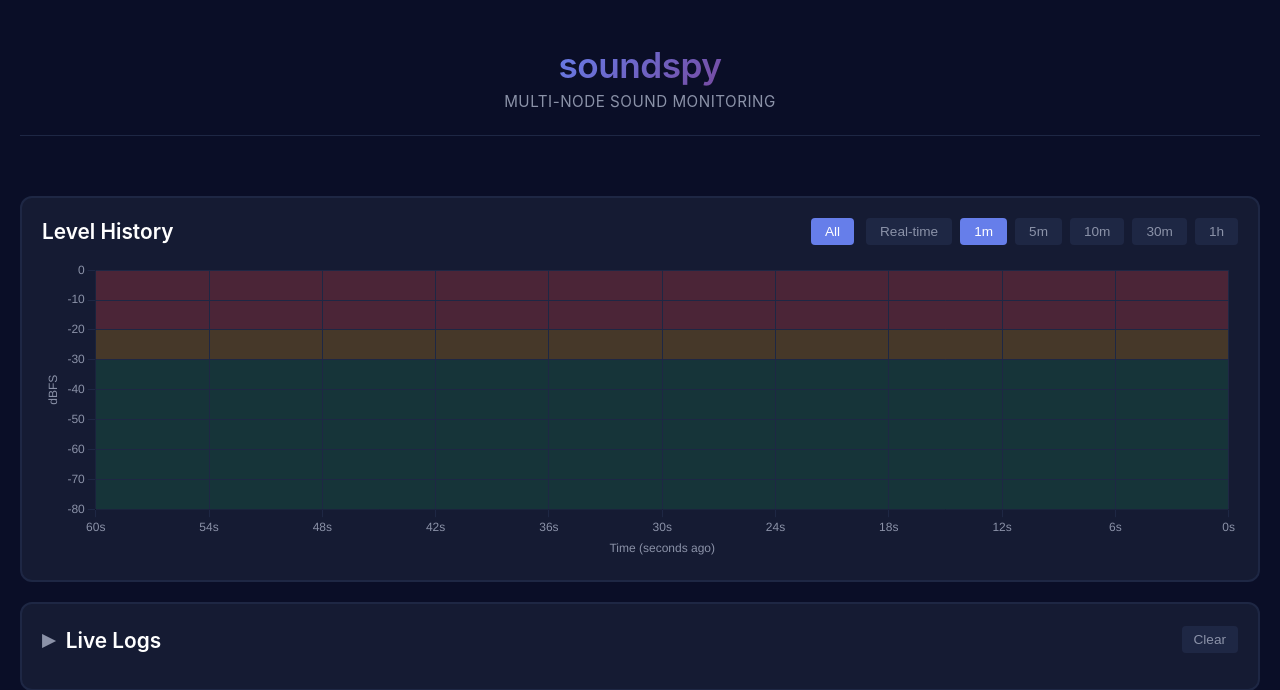
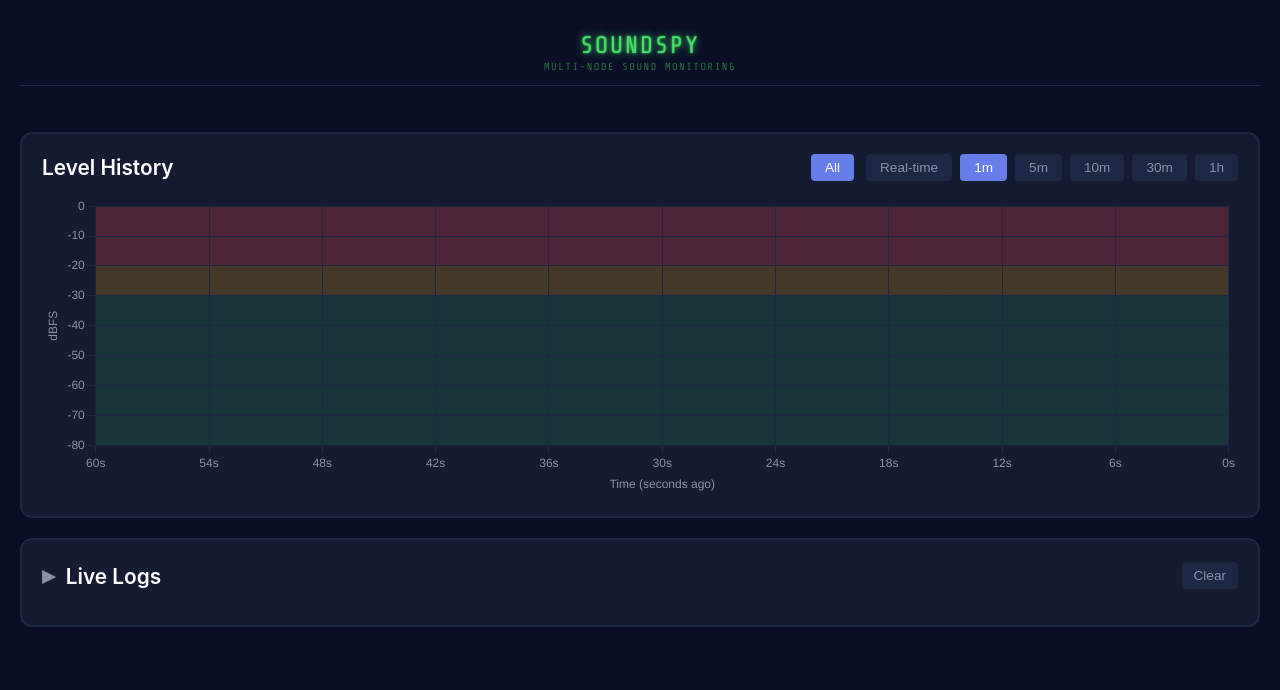
Before and after one commit to rojosinalma/soundspy, a Flask app: page / in a window 1280 px wide. Shown: the top 690 px of the page. Run offline with Flask 3, Linux system fonts and the light colour scheme; parts of the project's set-up code (start-up, migrations or seed data) failed here and were passed over; some libraries are stand-ins or nearby versions.

Commit message:
Dashboard UI polish: header font, inline rename, icon consistency
- Header: Share Tech Mono font with phosphor green glow, compact height
- Node rename: inline contenteditable (no browser prompt)
- Edit button (✎) next to node name, audio indicator moved next to mute btn
- Mute/unmute uses ◁ speaker icon, no emojis
- Online status dot has green glow
- Knob sensitivity increased

```diff
--- a/dashboard/templates/dashboard.html
+++ b/dashboard/templates/dashboard.html
@@ -4,6 +4,7 @@
     <meta charset="UTF-8">
     <meta name="viewport" content="width=device-width, initial-scale=1.0">
     <title>soundspy - Sound Monitor Dashboard</title>
+    <link href="https://fonts.googleapis.com/css2?family=Share+Tech+Mono&display=swap" rel="stylesheet">
     <script src="https://cdn.socket.io/4.5.4/socket.io.min.js"></script>
     <script src="https://cdn.jsdelivr.net/npm/chart.js@4.4.0/dist/chart.umd.min.js"></script>
     <style>
@@ -23,31 +24,32 @@
 
         .header {
             text-align: center;
-            margin-bottom: 30px;
-            padding: 24px 0;
+            margin-bottom: 16px;
+            padding: 12px 0;
             border-bottom: 1px solid #1e2744;
             position: relative;
         }
 
         .header h1 {
-            font-size: 2.2em;
-            font-weight: 600;
-            margin-bottom: 6px;
+            font-family: 'Share Tech Mono', monospace;
+            font-size: 1.5em;
+            font-weight: 400;
+            margin-bottom: 2px;
             color: #fff;
-            letter-spacing: -0.5px;
+            letter-spacing: 2px;
+            text-transform: uppercase;
         }
 
         .header h1 span {
-            background: linear-gradient(135deg, #667eea, #764ba2);
-            -webkit-background-clip: text;
-            -webkit-text-fill-color: transparent;
-            background-clip: text;
+            color: #44dd66;
+            text-shadow: 0 0 8px #44dd66, 0 0 2px #44dd66;
         }
 
         .header p {
-            color: #8b92a8;
-            font-size: 0.95em;
-            letter-spacing: 0.5px;
+            font-family: 'Share Tech Mono', monospace;
+            color: #2a6e3f;
+            font-size: 0.65em;
+            letter-spacing: 1.5px;
             text-transform: uppercase;
         }
 
@@ -126,6 +128,23 @@
             font-size: 1.4em;
             font-weight: 600;
             color: #fff;
+        }
+
+        .node-edit-btn {
+            background: none;
+            border: none;
+            color: #555;
+            font-size: 0.7em;
+            cursor: pointer;
+            padding: 2px 4px;
+            border-radius: 3px;
+            vertical-align: middle;
+            margin-left: 4px;
+        }
+
+        .node-edit-btn:hover {
+            color: #f59e0b;
+            background: rgba(245, 158, 11, 0.1);
         }
 
         .node-status {
@@ -260,6 +279,7 @@
             height: 10px;
             border-radius: 50%;
             background: #4caf50;
+            box-shadow: 0 0 6px #4caf50, 0 0 12px rgba(76, 175, 80, 0.4);
             animation: blink 2s infinite;
         }
 
@@ -1462,10 +1482,10 @@
 
             const btn = document.getElementById(`audio-btn-${nodeId}`);
             if (audioPlayers[nodeId].muted) {
-                btn.textContent = '🔇 Muted';
+                btn.textContent = '◁ Muted';
                 btn.classList.remove('active');
             } else {
-                btn.textContent = '🔊 Playing';
+                btn.textContent = '◁ Playing';
                 btn.classList.add('active');
                 // Resume audio context if suspended (browser autoplay policy)
                 if (audioContext.state === 'suspended') {
@@ -1907,16 +1927,17 @@
                     card.innerHTML = `
                         <div class="node-header">
                             <div class="node-name">
-                                <span id="node-display-name-${nodeId}" ondblclick="renameNode('${nodeId}')" title="Double-click to rename">${displayName}</span>
-                                <span class="audio-indicator" id="audio-indicator-${nodeId}"></span>
+                                <span id="node-display-name-${nodeId}">${displayName}</span>
+                                <button class="node-edit-btn" onclick="renameNode('${nodeId}')" title="Rename node">✎</button>
                                 <div style="font-size: 0.65em; color: #666; font-weight: 400; margin-top: 2px;">
                                     <span style="color: #555;">${nodeId}</span> | <span id="fw-version-${nodeId}">Unknown</span> | <span id="node-ip-${nodeId}">--</span>
                                 </div>
                             </div>
                             <div class="node-status">
                                 <button class="audio-control" onclick="toggleAudio('${nodeId}')" id="audio-btn-${nodeId}">
-                                    🔇 Muted
+                                    ◁ Muted
                                 </button>
+                                <span class="audio-indicator" id="audio-indicator-${nodeId}"></span>
                                 <div class="status-dot"></div>
                                 <span class="status-text">Online</span>
                             </div>
@@ -2549,20 +2570,48 @@
         }
 
         function renameNode(nodeId) {
-            const current = nodeDisplayNames[nodeId] || nodeId;
-            const newName = prompt('Rename node:', current);
-            if (!newName || newName.trim() === '' || newName.trim() === current) return;
-            fetch('/api/node/rename', {
-                method: 'POST',
-                headers: {'Content-Type': 'application/json'},
-                body: JSON.stringify({chip_id: nodeId, name: newName.trim()})
-            }).then(res => res.json()).then(data => {
-                if (data.success) {
-                    nodeDisplayNames[nodeId] = newName.trim();
-                    const el = document.getElementById(`node-display-name-${nodeId}`);
-                    if (el) el.textContent = newName.trim();
+            const el = document.getElementById(`node-display-name-${nodeId}`);
+            if (!el || el.contentEditable === 'true') return;
+            const current = el.textContent;
+            el.contentEditable = 'true';
+            el.style.outline = '1px solid #f59e0b';
+            el.style.padding = '0 4px';
+            el.style.borderRadius = '3px';
+            el.focus();
+            const range = document.createRange();
+            range.selectNodeContents(el);
+            window.getSelection().removeAllRanges();
+            window.getSelection().addRange(range);
+
+            const commit = () => {
+                el.contentEditable = 'false';
+                el.style.outline = '';
+                el.style.padding = '';
+                const newName = el.textContent.trim();
+                if (!newName || newName === current) {
+                    el.textContent = current;
+                    return;
                 }
-            }).catch(err => console.error('Rename failed:', err));
+                fetch('/api/node/rename', {
+                    method: 'POST',
+                    headers: {'Content-Type': 'application/json'},
+                    body: JSON.stringify({chip_id: nodeId, name: newName})
+                }).then(res => res.json()).then(data => {
+                    if (data.success) {
+                        nodeDisplayNames[nodeId] = newName;
+                    } else {
+                        el.textContent = current;
+                    }
+                }).catch(() => { el.textContent = current; });
+            };
+
+            el.addEventListener('blur', commit, {once: true});
+            const onKey = (e) => {
+                if (e.key === 'Enter') { e.preventDefault(); el.blur(); }
+                if (e.key === 'Escape') { el.textContent = current; el.blur(); }
+            };
+            el.addEventListener('keydown', onKey);
+            el.addEventListener('blur', () => el.removeEventListener('keydown', onKey), {once: true});
         }
 
         // OTA Update functions
```
